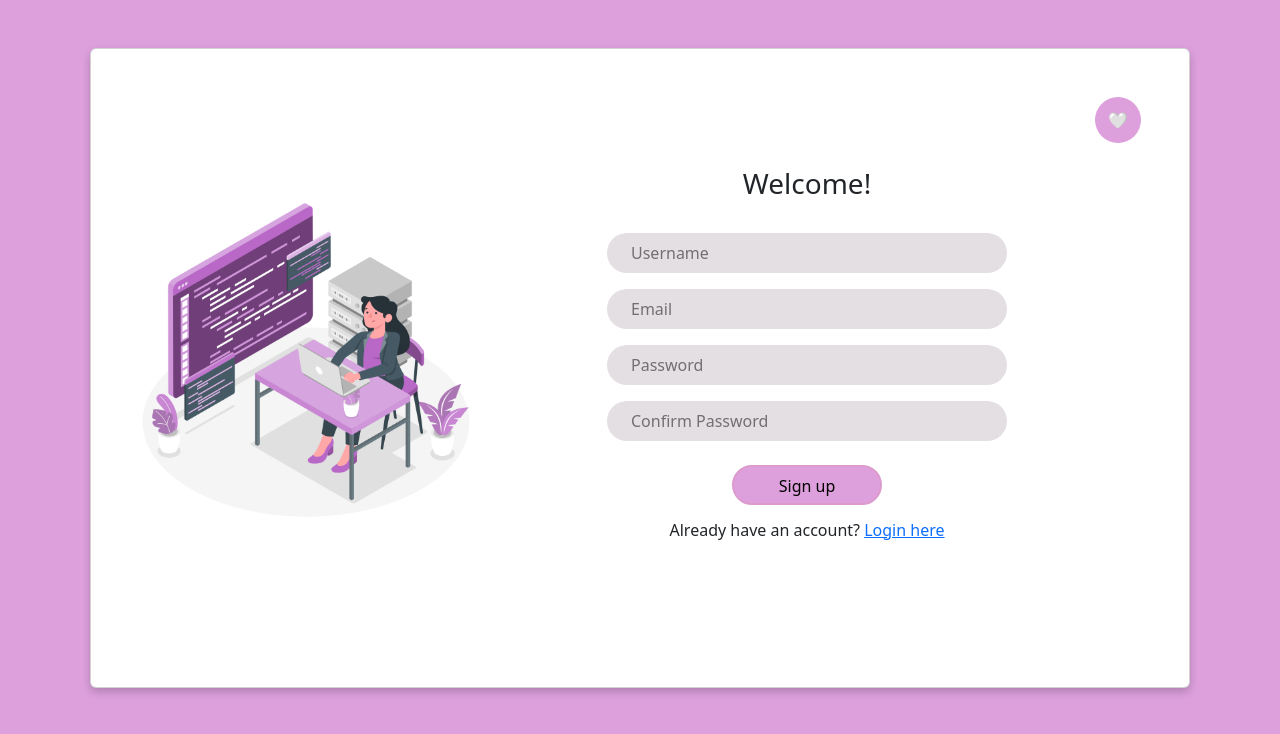
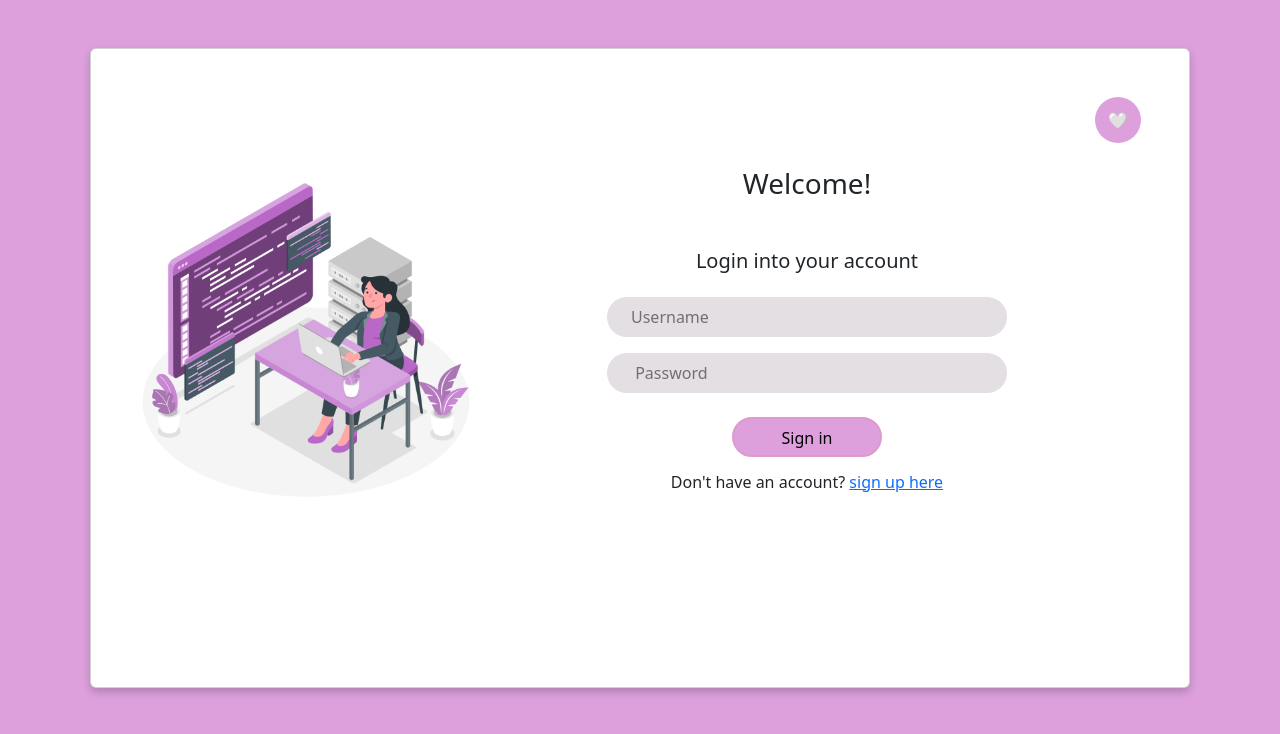
Before and after one commit to alagunandhini/login-page, a plain HTML site: page index.html in a window 1280 px wide. Both pictures are taken after a click on the link "Login here". Drawn offline with nearby package versions, Linux system fonts and the light colour scheme.

Commit message:
navigation finished

```diff
--- a/index.html
+++ b/index.html
@@ -7,38 +7,58 @@
     <link rel="stylesheet" href="style.css">
     <link href="https://cdn.jsdelivr.net/npm/bootstrap@5.3.3/dist/css/bootstrap.min.css" rel="stylesheet" integrity="sha384-QWTKZyjpPEjISv5WaRU9OFeRpok6YctnYmDr5pNlyT2bRjXh0JMhjY6hW+ALEwIH" crossorigin="anonymous">
 <script src="https://cdn.jsdelivr.net/npm/bootstrap@5.3.3/dist/js/bootstrap.bundle.min.js" integrity="sha384-YvpcrYf0tY3lHB60NNkmXc5s9fDVZLESaAA55NDzOxhy9GkcIdslK1eN7N6jIeHz" crossorigin="anonymous"></script>
+<script src="script.js" defer></script>
 </head>
 <body class="d-flex justify-content-center align-item-center min-vh-100" style="background-color: plum;">
     <div class="card m-5 p-5" style="max-width: 1100px; height: 80vh; box-shadow: 0 4px 8px rgba(0, 0, 0, 0.2); ">
+      <!-- theme button -->
         <div class="d-flex justify-content-end ">
             <button id="themeToggle" class="btn" style="background-color: plum; border-radius: 60px; padding: 10px 12px;">🤍</button>
         </div>
+        <!-- image card -->
         <div class="row g-0 mt-2" >
+          <!-- column 1 -->
           <div class=" col-md-4 p-0">
             <img src="./Code review-amico (1).png" class="img-fluid rounded-start d-none  d-sm-none d-md-block d-lg-block" style="width: 100%;height: 100%; object-fit: contain;" alt="...">
           </div>
+          <!-- column 2 -->
           <div class="col-md-8">
             <div class="card-body">
+              <!-- cotainer for sign up -->
 
-                <div class="container p-0 d-flex flex-column justify-content-center align-items-center">
+                <div class="container p-0 d-flex flex-column justify-content-center align-items-center" >
                 <!-- tiltle -->
-                <div class="row text-center"><h3 class="card-title">Welcome!</h3></div>
+                <div class="row text-center" ><h3 class="card-title">Welcome! </h3></div>
 
-                <!-- input fields -->
-                 <div class="row  m-2 mt-4 w-100 d-flex justify-content-center">
-                    <div class="col-12 col-sm-10 col-md-8 col-lg-8">
+                <!-- sign up form -->
+                 <div class="row  m-2 mt-4 w-100 d-flex justify-content-center" >
+                    <div class="col-12 col-sm-10 col-md-8 col-lg-8" id="sign-up">
                     <input type="text" class="input1 w-100 w-sm-75 w-md-50 w-lg-50 mb-3 ps-4"  placeholder="Username">
                     <input type="email" class="input1 w-100 w-sm-75 w-md-50 w-lg-50 mb-3 ps-4"  placeholder="Email">
                    <input type="password" class="input1 w-100 w-sm-75 w-md-50 w-lg-50 mb-3 ps-4"  placeholder="Password">
-                     <input type="text" class="input1 w-100 w-sm-75 w-md-50 w-lg-50 mb-3 ps-4"  placeholder="Confirm Password">
+                     <input type="password" class="input1 w-100 w-sm-75 w-md-50 w-lg-50 mb-3 ps-4"  placeholder="Confirm Password">
+                     <!-- <div class="row d-flex justify-content-center" id="sign-up-btn"> <button class="sign " style="width: 150px;">Sign up</button></div>
+                     <div class="row mt-3 text-center" id="sign-up-text"><h6>Already have an account? <a href="#" id="move"> Login here</a></h6></div> -->
+                    </div>
+                 </div>
+                 <!-- </div> -->
+                   <div class="row d-flex justify-content-center" > <button class="sign " id="sign-up-btn" style="width: 150px;">Sign up</button></div>
+             <div class="row mt-3 text-center" id="sign-up-text"><h6>Already have an account? <a href="#" id="move"> Login here</a></h6></div>
+             <!-- container for login  -->
+               <div class="container p-0 d-flex flex-column justify-content-center align-items-center"  >
+
+                <div class="row  m-2 mt-2 w-100 d-flex justify-content-center">
+                  <div class="col-12 col-sm-10 col-md-8 col-lg-8" id="sign-in" style="display: none;">
+                    <div class="row text-center mb-3" ><h5 class="card-title">Login into your account </h5></div>
+                  <input type="text" class="input1 w-100 w-sm-75 w-md-50 w-lg-50 mb-3 ps-4"  placeholder="Username">
+                  <input type="password" class="input1 w-100 w-sm-75 w-md-50 w-lg-50 mb-3 ps-4"  placeholder=" Password">
+                  <div class="row d-flex justify-content-center mt-2" > <button class="sign" id="sign-in-btn" style="width: 150px;">Sign in</button></div>
+                  <div class="row mt-3 text-center" id="sign-in-text"><h6>Don't have an account? <a href="#" id="move2"> sign up here</a></h6></div>
                     </div>
                  </div>
 
+              </div>
 
-
-                   <!-- </div> -->
-                   <div class="row d-flex justify-content-center"> <button class="sign " style="width: 150px;">Sign up</button></div>
-             <div class="row mt-3 text-center"><h6>Already have an account? <a href="#"> Login here</a></h6></div>
 
 
             </div>
--- a/script.js
+++ b/script.js
@@ -0,0 +1,23 @@
+document.getElementById("move").addEventListener("click",function(){
+
+    document.getElementById("sign-up").style.display="none";
+    document.getElementById("sign-up-btn").style.display="none";
+    document.getElementById("sign-up-text").style.display="none";
+    document.getElementById("sign-in").style.display="block";
+    document.getElementById("sign-in-btn").style.display="block";
+    document.getElementById("sign-in-text").style.display="block";
+
+
+})
+document.getElementById("move2").addEventListener("click",function(){
+
+    document.getElementById("sign-up").style.display="block";
+    document.getElementById("sign-up-btn").style.display="block";
+    document.getElementById("sign-up-text").style.display="block";
+    document.getElementById("sign-in").style.display="none";
+    document.getElementById("sign-in-btn").style.display="none ";
+    document.getElementById("sign-in-text").style.display="none";
+
+
+
+})
--- a/style.css
+++ b/style.css
@@ -21,6 +21,13 @@ border-radius: 20px;
     color: black;
     opacity: 0.5;
 }
+input:focus{
+    background-color:rgb(227, 223, 227) ;
+    outline: none;
+}
+/* #sign-in{
+    display: none;
+} */
 @media (max-width: 438px) {
 
 
```
